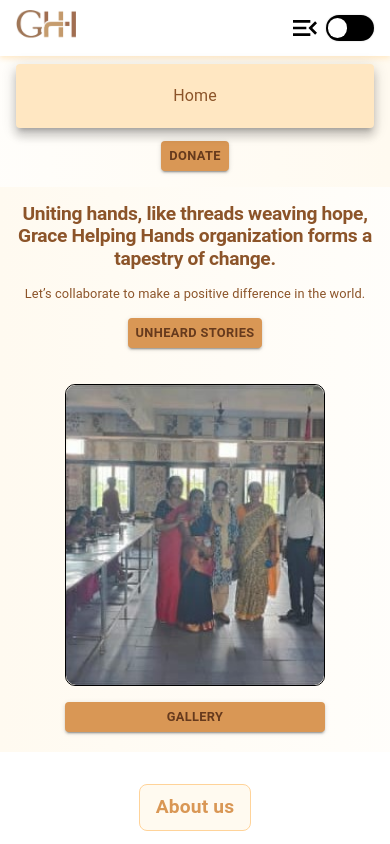
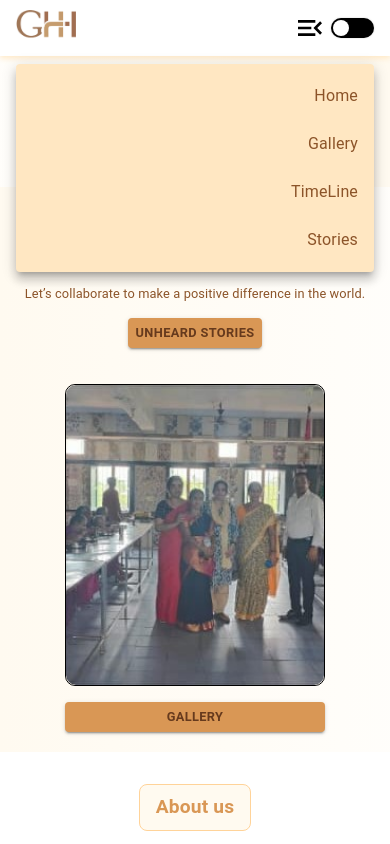
Before and after one commit to darshan1005/GHH-org, a React (Vite) app: page / in a window 390 px wide. Both pictures are taken after a click on the button "menu". Shown: the top 844 px of the page. Built offline with nearby package versions, Linux system fonts and the light colour scheme; a web font is replaced by a local one.

Commit message:
GHH-Nav-bar-fix

```diff
--- a/src/Components/Nav-bar/NavHeader.jsx
+++ b/src/Components/Nav-bar/NavHeader.jsx
@@ -31,7 +31,12 @@ export const Nav = () => {
 
   const [anchorElNav, setAnchorElNav] = useState(null);
 
-  const pages = [{ name: "Home", href: "/" }];
+  const pages = [
+    { name: "Home", href: "/" },
+    { name: "Gallery", href: "/gallery" },
+    { name: "TimeLine", href: "/timeLine" },
+    { name: "Stories", href: "/stories" },
+  ];
 
   const handleOpenNavMenu = (event) => {
     setAnchorElNav(event.currentTarget);
@@ -101,10 +106,8 @@ export const Nav = () => {
               margin: "0px",
             }}
           >
-            {pages.map((page, index) => (
             <Button
-                key={index}
-                href={page.href}
+              href="/"
               color="inherit"
               size="small"
               sx={{
@@ -112,9 +115,8 @@ export const Nav = () => {
                 color: theme.palette.text.primary,
               }}
             >
-                {page.name}
+              Home
             </Button>
-            ))}
             <ToggleTheme onToggleSwitch={toggleTheme} darkMode={darkMode} />
           </Box>
 
@@ -154,7 +156,7 @@ export const Nav = () => {
             >
               {pages.map((page, index) => (
                 <MenuItem key={index} onClick={handleCloseNavMenu}>
-                  <Typography textAlign="center">
+                  <Typography textAlign="right">
                     <Link
                       to={page.href}
                       style={{ textDecoration: "none", color: "inherit" }}
--- a/src/Components/ToggleTheme/ToggleTheme.jsx
+++ b/src/Components/ToggleTheme/ToggleTheme.jsx
@@ -9,8 +9,8 @@ const ThemeToggle = () => {
   return (
     <Box
       sx={{
-        maxWidth: "3rem",
-        height: "1.57rem",
+        maxWidth: { xs: "2.7rem", md: "3rem" },
+        height: { xs: "1.27rem", md: "1.57rem" },
         borderRadius: "1rem",
         display: "flex",
         alignItems: "center",
@@ -26,8 +26,8 @@ const ThemeToggle = () => {
         sx={{
           borderRadius: "50%",
           background: darkMode ? "#000" : "#fff",
-          height: "1.2rem",
-          width: "1.2rem",
+          height: { xs: "1rem", md: "1.2rem" },
+          width: { xs: "1rem", md: "1.2rem" },
         }}
       ></Box>
     </Box>
```
Lines whose indentation alone changed are shown as unchanged.
